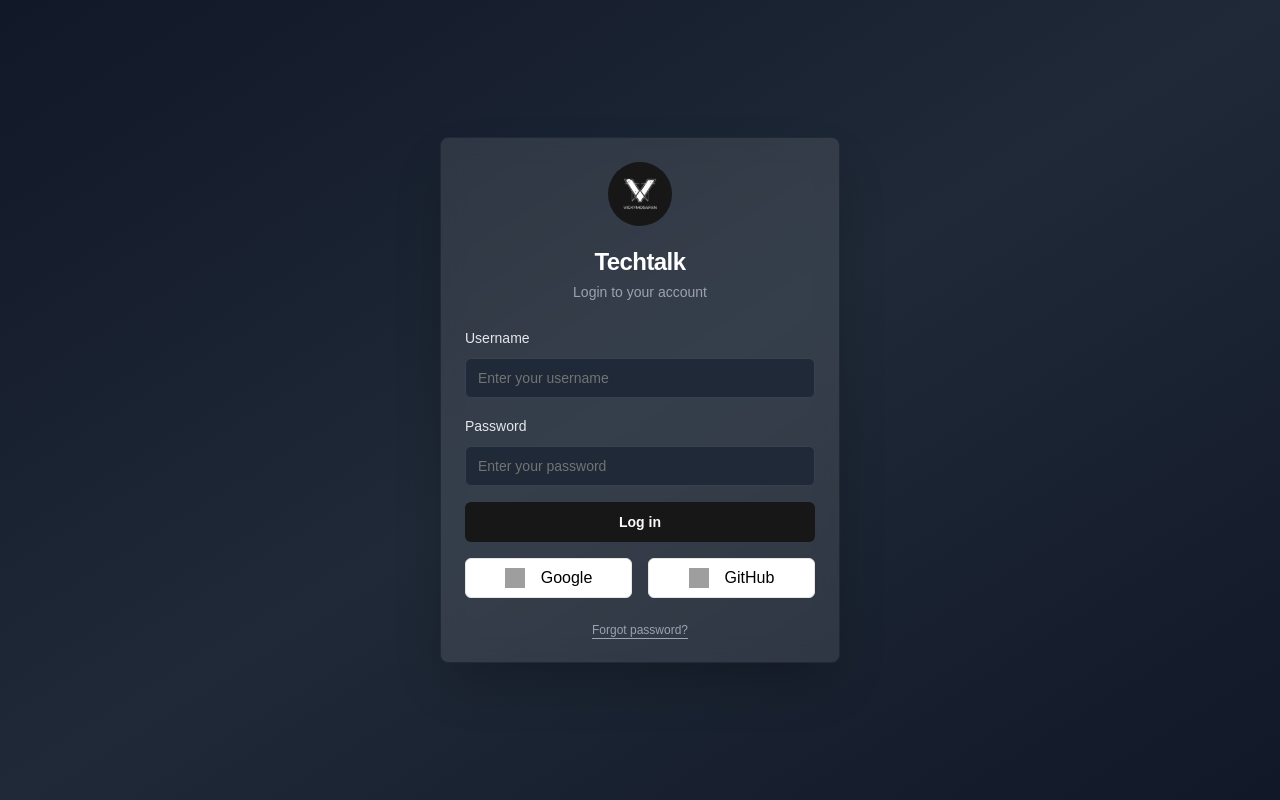
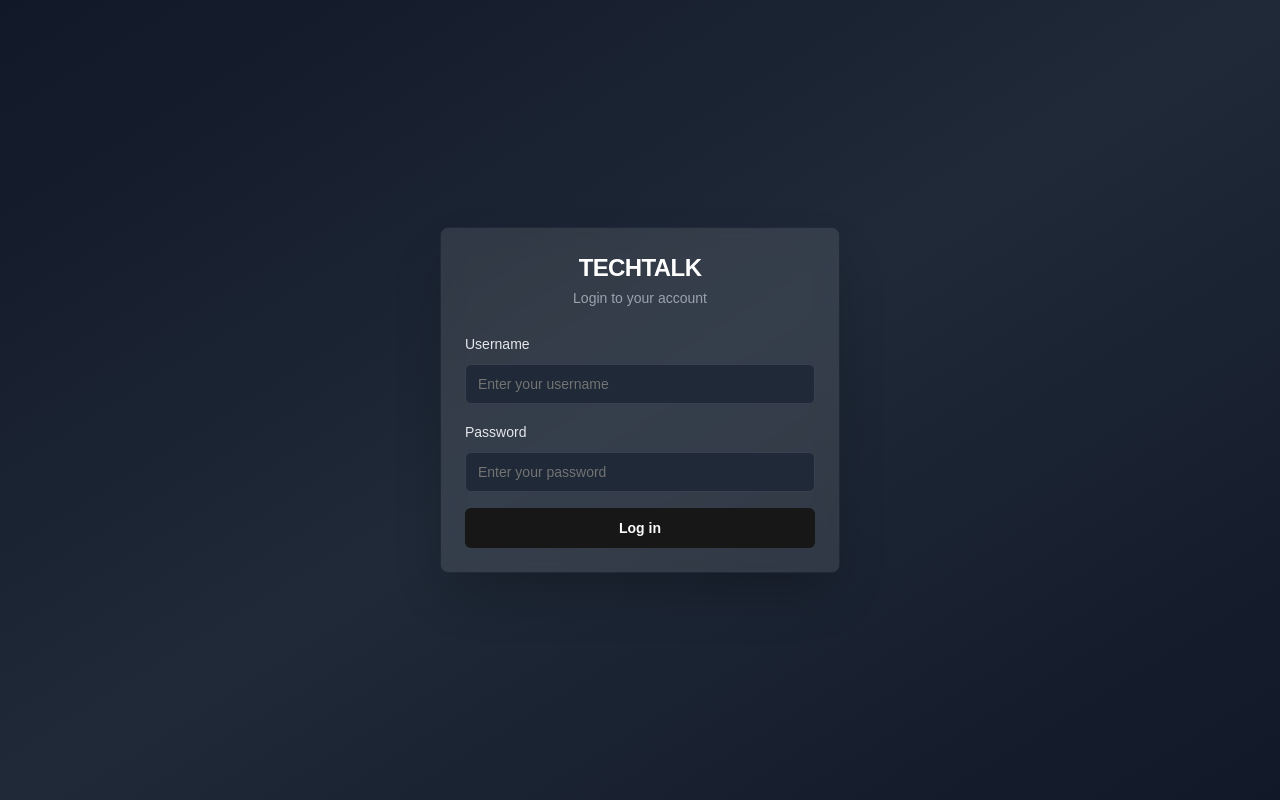
Before and after one commit to vickyymosafan/techtalk, a Next.js app: page /login in a window 1280 px wide. Built offline with nearby package versions, Linux system fonts and the light colour scheme; grey boxes are pictures that could not be loaded.

Commit message:
Twenty-Ninth

```diff
--- a/components/animated-login.tsx
+++ b/components/animated-login.tsx
@@ -6,12 +6,12 @@
 
 const LoginForm = dynamic(() => import('./login-form'), {
   loading: () => (
-    <div className="flex items-center justify-center min-h-[100dvh] bg-gradient-to-br from-gray-900 via-gray-800 to-gray-900 p-4">
-      <div className="flex flex-col items-center gap-2">
-        <Loader2 className="h-8 w-8 animate-spin text-primary" />
-        <p className="text-sm text-gray-400">Loading...</p>
-      </div>
-    </div>
+    <main className="flex items-center justify-center min-h-[100dvh] bg-gradient-to-br from-gray-900 via-gray-800 to-gray-900 p-4">
+      <section className="flex flex-col items-center gap-2" aria-label="loading state">
+        <Loader2 className="h-8 w-8 animate-spin text-primary" aria-hidden="true" />
+        <p className="text-sm text-gray-400" role="status">Loading...</p>
+      </section>
+    </main>
   ),
   ssr: false // Karena komponen menggunakan fitur browser-specific
 })
--- a/components/login-form.tsx
+++ b/components/login-form.tsx
@@ -1,4 +1,4 @@
- 'use client'
+'use client'
 
 import { useState, useEffect } from 'react'
 import { motion } from 'framer-motion'
@@ -60,8 +60,8 @@
   }
 
   return (
-    <div className="flex items-center justify-center min-h-[100dvh] bg-gradient-to-br from-gray-900 via-gray-800 to-gray-900 p-4">
-      <motion.div
+    <main className="flex items-center justify-center min-h-[100dvh] bg-gradient-to-br from-gray-900 via-gray-800 to-gray-900 p-4">
+      <motion.section
         initial={{ opacity: 0, y: -50 }}
         animate={{ opacity: 1, y: 0 }}
         transition={{ duration: 0.5 }}
@@ -69,31 +69,12 @@
       >
         <Card className="shadow-2xl bg-white/10 backdrop-blur-md border-gray-800">
           <CardHeader className="space-y-1 px-4 sm:px-6">
-            <div className="flex justify-center mb-4">
-              <motion.div
-                initial={{ scale: 0 }}
-                animate={{ scale: 1 }}
-                transition={{ type: "spring", stiffness: 260, damping: 20 }}
-              >
-                <div className="w-16 h-16 bg-primary rounded-full flex items-center justify-center">
-                  <img
-                    src="/images/logos/techtalk-white.png"
-                    alt="Techtalk Logo"
-                    className="w-10 h-10 object-contain"
-                    onError={(e) => {
-                      e.currentTarget.src = '/images/logos/fallback-logo.png'
-                      e.currentTarget.onerror = null
-                    }}
-                  />
-                </div>
-              </motion.div>
-            </div>
-            <CardTitle className="text-2xl font-bold text-center text-white">Techtalk</CardTitle>
+            <CardTitle className="text-2xl font-bold text-center text-white">TECHTALK</CardTitle>
             <CardDescription className="text-center text-gray-400">Login to your account</CardDescription>
           </CardHeader>
           <CardContent className="px-4 sm:px-6">
             <form onSubmit={handleSubmit(onSubmit)} className="space-y-4">
-              <div className="space-y-2">
+              <fieldset className="space-y-2">
                 <Label htmlFor="username" className="text-sm font-medium text-gray-200">Username</Label>
                 <Input
                   id="username"
@@ -103,10 +84,10 @@
                   className={`h-10 text-sm bg-gray-800 border-gray-700 text-white placeholder-gray-400 ${errors.username && "border-red-500"}`}
                 />
                 {errors.username && (
-                  <p className="text-red-400 text-xs mt-1">{errors.username.message}</p>
+                  <small className="text-red-400 text-xs mt-1">{errors.username.message}</small>
                 )}
-              </div>
-              <div className="space-y-2">
+              </fieldset>
+              <fieldset className="space-y-2">
                 <Label htmlFor="password" className="text-sm font-medium text-gray-200">Password</Label>
                 <Input
                   id="password"
@@ -116,9 +97,9 @@
                   className={`h-10 text-sm bg-gray-800 border-gray-700 text-white placeholder-gray-400 ${errors.password && "border-red-500"}`}
                 />
                 {errors.password && (
-                  <p className="text-red-400 text-xs mt-1">{errors.password.message}</p>
+                  <small className="text-red-400 text-xs mt-1">{errors.password.message}</small>
                 )}
-              </div>
+              </fieldset>
               <Button
                 type="submit"
                 className="w-full h-10 text-sm font-semibold bg-primary hover:bg-primary/90"
@@ -134,32 +115,9 @@
                 )}
               </Button>
             </form>
-            <div className="mt-4 flex flex-col sm:flex-row gap-2 sm:space-x-2">
-              <Button variant="outline" className="w-full bg-white hover:bg-gray-100 text-black text-sm sm:text-base" onClick={() => toast.info('Google login not implemented')}>
-                <img
-                  src="https://th.bing.com/th/id/R.7e557f1c0864829c54c300d15bee69f4?rik=fjZN1AYH30vXIw&riu=http%3a%2f%2fpngimg.com%2fuploads%2fgoogle%2fgoogle_PNG19635.png&ehk=ZmsumEtoeJQhKoUzQTZO2TEbYPBu0%2b7EFdjmJ3qljls%3d&risl=&pid=ImgRaw&r=0"
-                  alt="Google Logo"
-                  className="w-5 h-5 mr-2"
-                />
-                <span className="font-medium text-black">Google</span>
-              </Button>
-              <Button variant="outline" className="w-full bg-white hover:bg-gray-100 text-black text-sm sm:text-base" onClick={() => toast.info('GitHub login not implemented')}>
-                <img
-                  src="https://pngimg.com/uploads/github/github_PNG40.png"
-                  alt="GitHub Logo"
-                  className="w-5 h-5 mr-2"
-                />
-                <span className="font-medium text-black">GitHub</span>
-              </Button>
-            </div>
           </CardContent>
-          <CardFooter>
-            <p className="text-xs text-center w-full text-gray-400">
-              <a href="#" className="hover:text-primary underline underline-offset-4" onClick={(e) => { e.preventDefault(); toast.info('Forgot password not implemented') }}>Forgot password?</a>
-            </p>
-          </CardFooter>
         </Card>
-      </motion.div>
-    </div>
+      </motion.section>
+    </main>
   )
 }
--- a/package.json
+++ b/package.json
@@ -64,7 +64,7 @@
     "eslint": "^8",
     "eslint-config-next": "14.2.16",
     "postcss": "^8.4.49",
-    "tailwindcss": "^3.4.14",
+    "tailwindcss": "^3.4.15",
     "typescript": "^5"
   }
 }
```
Also changed, not shown: components/dashboard.tsx (+79 -79 lines), 1 other file (tests, documents, lock files or other folders).
